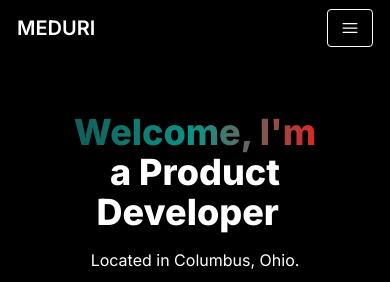
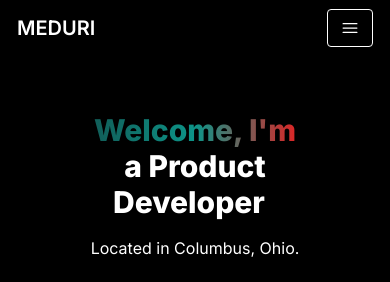
Before and after one commit to derekmeduri/react-portfolio-2.0, a Next.js app: page / in a window 390 px wide. Shown: the top 282 px of the page. Built offline with nearby package versions, Linux system fonts and the light colour scheme.

Commit message:
smaller text

```diff
--- a/package.json
+++ b/package.json
@@ -12,7 +12,6 @@
     "@heroicons/react": "^2.1.3",
     "eslint": "latest",
     "eslint-config-next": "latest",
-    "next": "^14.2.3",
     "react": "latest",
     "react-dom": "latest",
     "react-icons": "^5.2.1",
@@ -25,7 +24,7 @@
     "@types/react": "latest",
     "autoprefixer": "latest",
     "eslint-config-prettier": "^9.1.0",
-    "next": "^14.2.3",
+    "next": "^14.2.5",
     "postcss": "latest",
     "tailwindcss": "latest",
     "typescript": "latest"
--- a/src/components/HeroSection.jsx
+++ b/src/components/HeroSection.jsx
@@ -2,6 +2,7 @@
 import React from "react";
 //import res from "../../public/resume/DerekMeduriResume.pdf"
 import Image from "next/image";
+
 
 import { TypeAnimation } from 'react-type-animation';
 import Link from "next/link";
@@ -12,7 +13,7 @@ const HeroSection = () => {
     <section className="lg:py-16">
         <div className="grid grid-cols-2 sm:grid-cols-12">
             <div className="col-span-8 place-self-center text-center sm:text-left lg:justify-self-start">
-                <h1 className="text-white mb-4 text-4xl sm:text-5xl lg:text-6xl lg:leading-normal font-extrabold"> <span className="text-transparent bg-clip-text bg-gradient-to-r from-teal-800 via-teal-600 to-red-600">Welcome, I'm </span><br></br>
+                <h1 className="text-white mb-4 text-3xl sm:text-3xl lg:text-6xl lg:leading-normal font-extrabold"> <span className="text-transparent bg-clip-text bg-gradient-to-r from-teal-800 via-teal-600 to-red-600">Welcome, I'm </span><br></br>
                  <TypeAnimation
                     sequence={[
                      'Derek Meduri',
@@ -37,7 +38,9 @@ const HeroSection = () => {
                     href="/#contact"
                      className="px-6 inline-block py-3 w-fit rounded-full mr-4 bg-gradient-to-br from-teal-800 via-teal-600 to-red-600 text-white hover:text-red-600">Hire Me</Link>
                     <Link
-                    href="."
+                    href="/"
+                    download=""
+                    target="_blank"
 
                     className="px-1 inline-block py-1 w-fit rounded-full bg-gradient-to-br from-teal-800 via-teal-600 to-red-600 text:white hover:text-red-600 mt-3">
                       <span className="block bg-black rounded-full px-5 py-2">
```
Also changed, not shown: 2 other files (tests, documents, lock files or other folders).
